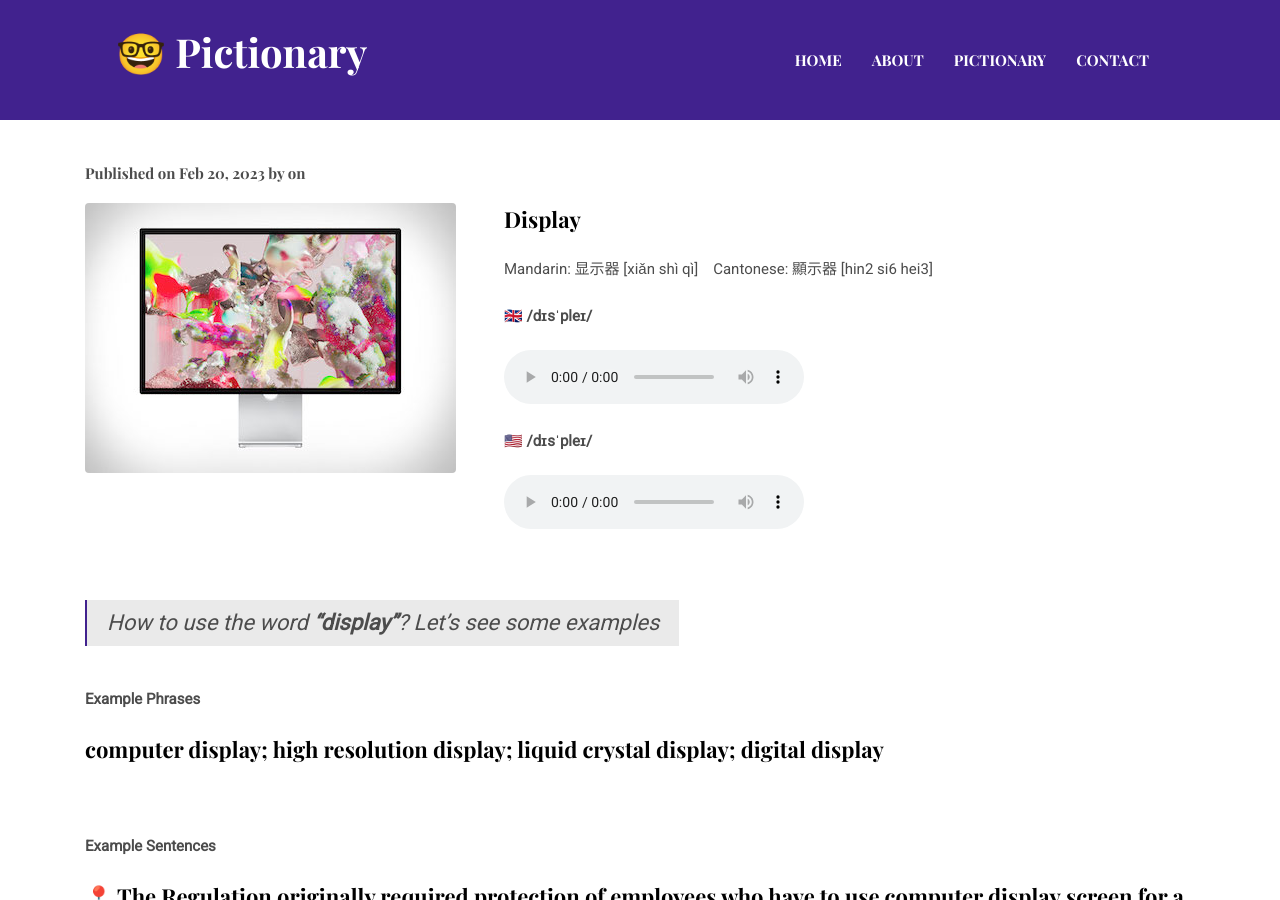
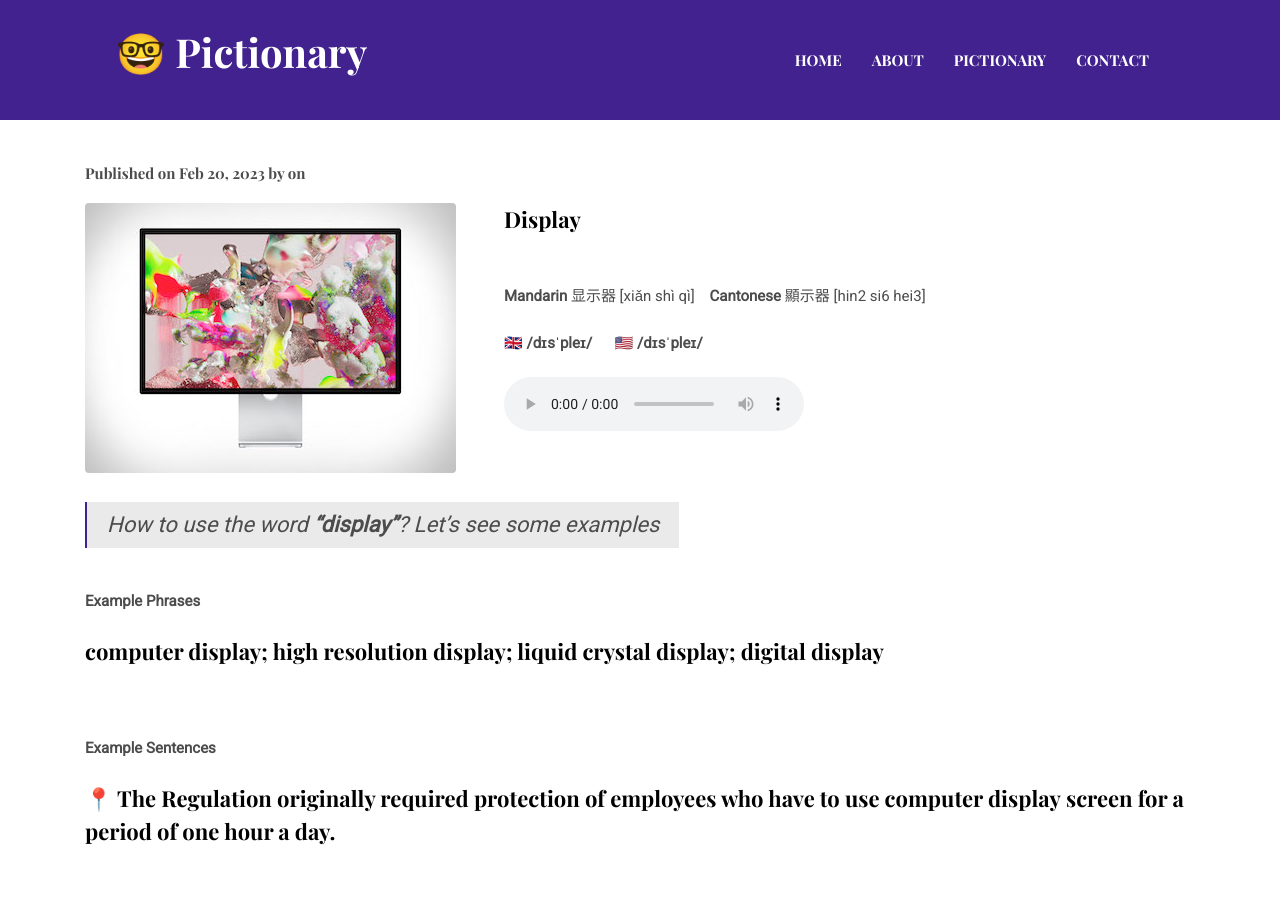
Before and after one commit to a1g5/a1g5.github.io, a Jekyll site: the page built from _posts/2023-02-20-display.markdown, in a window 1280 px wide and 900 px high, scrolled down 520 px. Built offline with Jekyll 4.4.1, drawn with Linux system fonts in a browser that asks for light colours.

Commit message:
Update 2023-02-20-display.markdown

```diff
--- a/_posts/2023-02-20-display.markdown
+++ b/_posts/2023-02-20-display.markdown
@@ -5,17 +5,12 @@ image:  /assets/images/blog/post-1.jpg
 
 ---
 **<B>Display</B>**
+<br>
+<B>Mandarin</B> 显示器 [xiǎn shì qì] &nbsp;&nbsp; <B>Cantonese</B> 顯示器 [hin2 si6 hei3]
 
-Mandarin: 显示器 [xiǎn shì qì] &nbsp;&nbsp; Cantonese: 顯示器 [hin2 si6 hei3]
-
-🇬🇧 <B>/dɪsˈpleɪ/</B>
+🇬🇧 <B>/dɪsˈpleɪ/</B> &nbsp;&nbsp;&nbsp;&nbsp; 🇺🇸 <B>/dɪsˈpleɪ/</B>
 <audio controls="controls">
   <source src="/assets/audio/display-gb.mp3" type="audio/mpeg">
-<embed height="100" width="100" src="/i/song.mp3" />
-</audio>
-
-🇺🇸 <B>/dɪsˈpleɪ/</B>
-<audio controls="controls">
   <source src="/assets/audio/display-us.mp3" type="audio/mpeg">
 <embed height="100" width="100" src="/i/song.mp3" />
 </audio>
```
